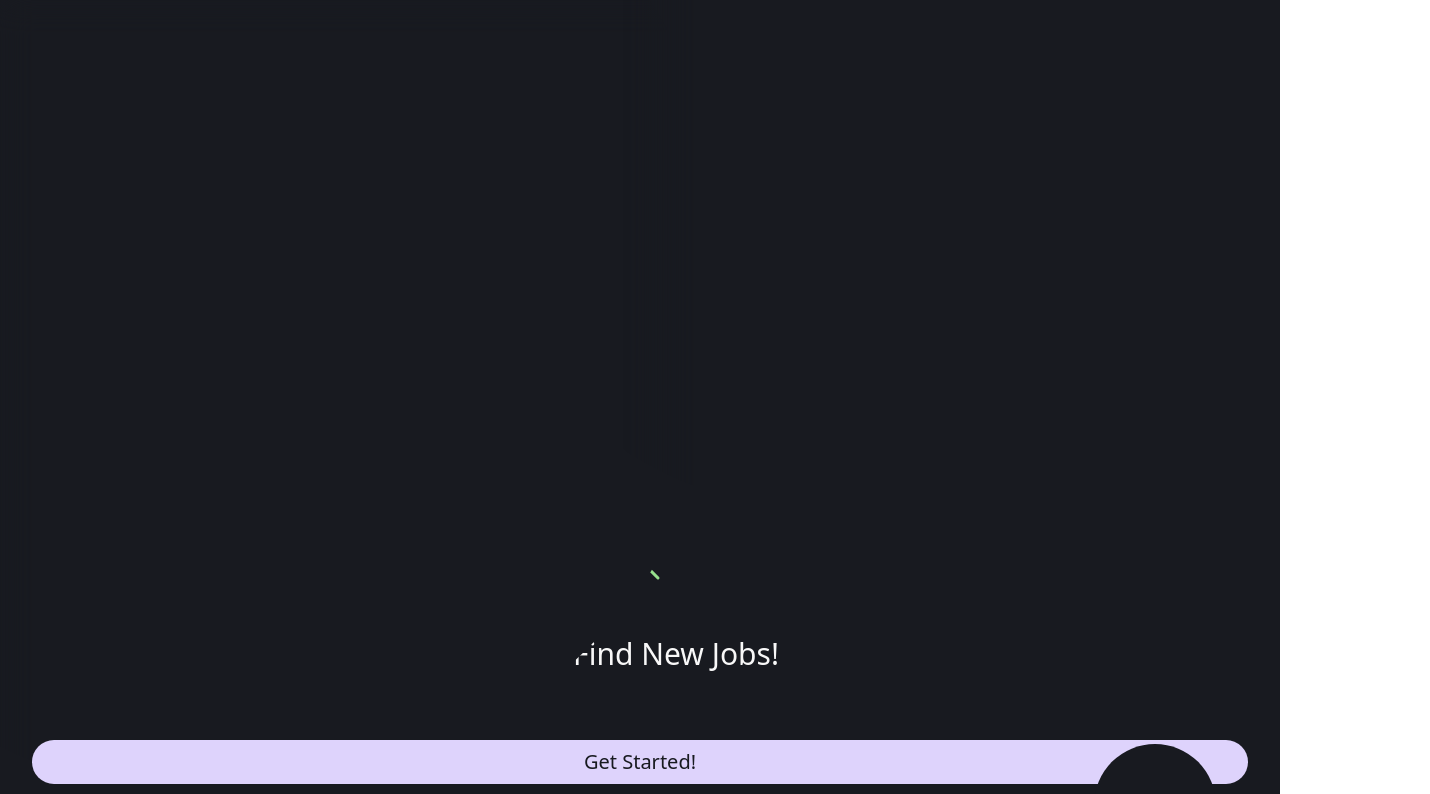
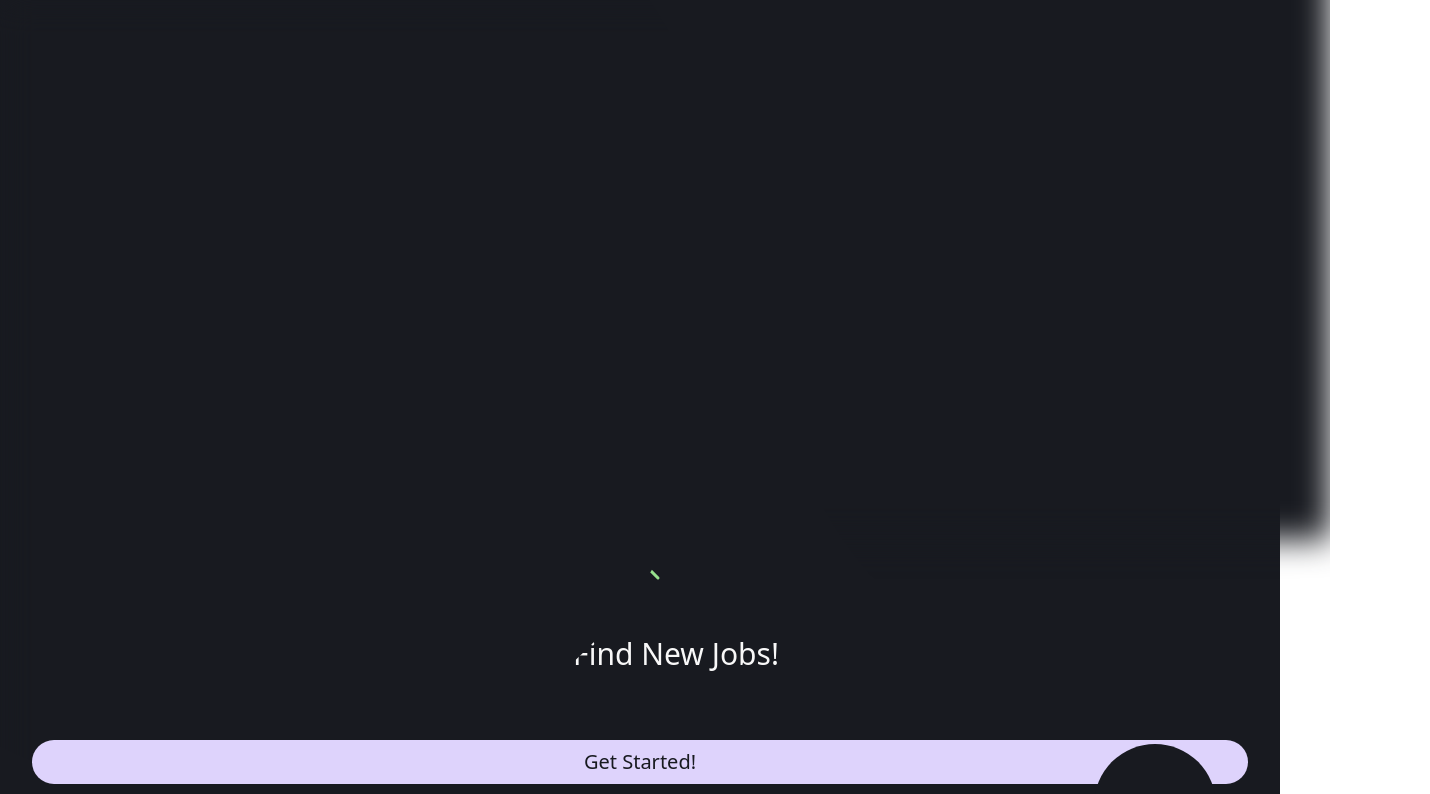
Before and after one commit to GavPri/behance-job-search, a React (Create React App) app: page / in a window 1280 px wide. Shown: the top 794 px of the page, 1430 px wide, since content can reach past the window. Built offline with nearby package versions, Linux system fonts and the light colour scheme.

Commit message:
final position of blur

```diff
--- a/src/pages/auth/GetStarted.js
+++ b/src/pages/auth/GetStarted.js
@@ -11,10 +11,11 @@ const GetStarted = () => {
         toColor={`light-green`}
       />
       <Blur
-        className={`bottom-[120px] right-[-150px] w-[60vw] `}
+        className={`bottom-[260px] right-[-50px] w-[60vw] rotate-180`}
         fromColor={`dark`}
         toColor={`dark-green`}
       />
+      <Blur/>
       {/* SVG jsx & text for job search */}
       <div className="w-full h-[30vh] flex flex-col justify-evenly items-center mb-4">
         <svg
--- a/src/pages/components/blur/Blur.js
+++ b/src/pages/components/blur/Blur.js
@@ -1,6 +1,6 @@
 import React from "react";
 
-const Blur = ({ className, fromColor, toColor, width }) => {
+const Blur = ({ className, fromColor, toColor }) => {
   return (
     <div className={`absolute ${className} bg-dark blur-clip blur-lg`}>
       <div
```
